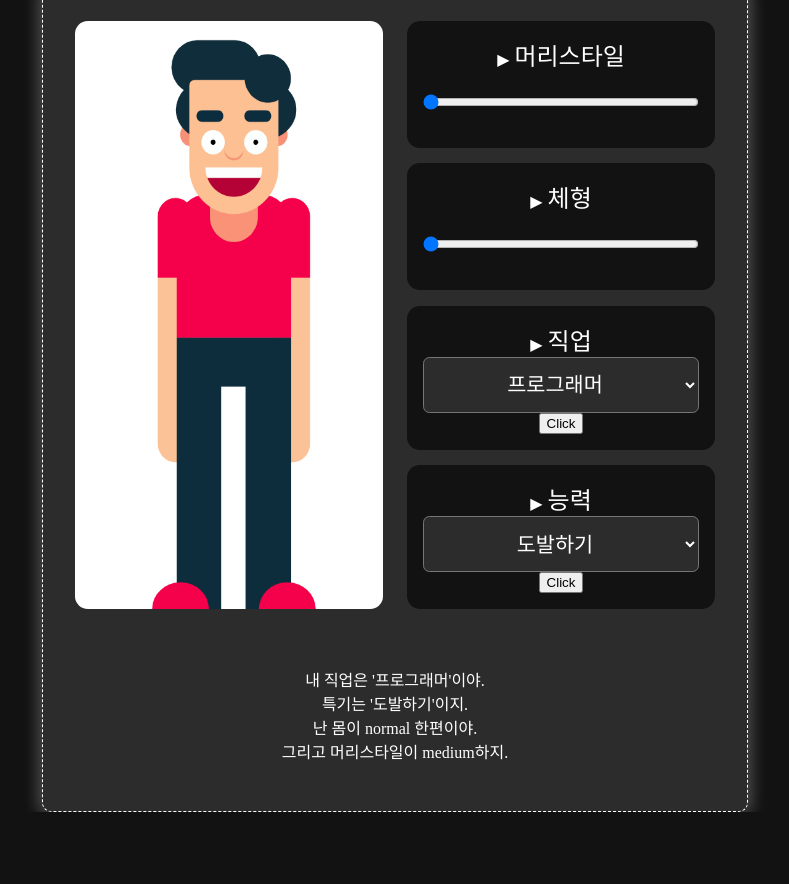
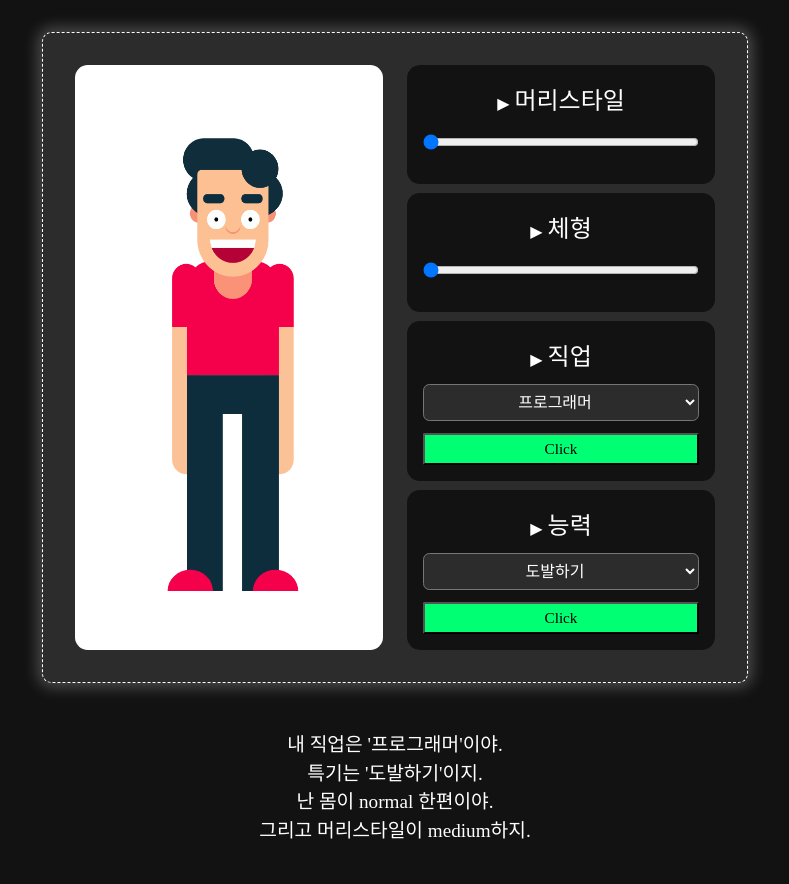
Before and after one commit to ddongule/js-character-maker, a plain HTML site: page index.html in a window 1280 px wide. Shown: the whole page, without its empty margins (245-1034 px from the left). Before the commit the page ends 812 px from the top, so only its background shows below. Drawn offline with Linux system fonts and the light colour scheme.

Commit message:
fix: add styles

```diff
--- a/index.css
+++ b/index.css
@@ -1,3 +1,7 @@
+* {
+  font-family: 'DOSSaemmul';
+}
+
 html,
 body {
   background: #121212;
@@ -8,12 +12,17 @@ body {
   font-family: 'DOSSaemmul';
 }
 
+select,
+input[type='range'] {
+  cursor: pointer;
+}
+
 .container {
   display: flex;
+  flex-direction: column;
   justify-content: center;
   align-items: center;
-  height: 100%;
-  padding: 0 1rem;
+  padding: 2rem 1rem;
   color: white;
   text-align: center;
 }
@@ -64,7 +73,7 @@ body {
 }
 
 .character-wrapper .infos > div:not(:last-child) {
-  margin-bottom: 5%;
+  margin-bottom: 3%;
 }
 
 .character-wrapper .infos > div span {
@@ -73,7 +82,7 @@ body {
 }
 
 .character-wrapper .infos .detail {
-  height: 3.5rem;
+  height: 3rem;
   display: flex;
   justify-content: center;
   align-items: center;
@@ -87,8 +96,8 @@ body {
 }
 
 .image {
-  width: 100%;
-  height: 100%;
+  width: 80%;
+  height: 80%;
 }
 
 .character-wrapper .infos .race {
@@ -97,5 +106,45 @@ body {
 .character-wrapper .infos .job {
 }
 
-.character-wrapper .infos .ability {
+.character-wrapper .infos .job .select-job,
+.character-wrapper .infos .ability .select-ability {
+  padding: 0.5rem;
+  font-size: 1rem;
+
+  background: #2c2c2c;
+  width: 100%;
+  border-radius: 0.4rem;
+  margin: 0.75rem 0;
+  color: white;
+  text-align: center;
 }
+
+.character-wrapper .infos .action-button {
+  width: 100%;
+  border-radius: 0.1rem;
+  cursor: pointer;
+  padding: 0.3rem 0;
+  font-size: 0.95rem;
+  color: black;
+}
+
+.character-wrapper .infos .action-button.btn-job,
+.character-wrapper .infos .action-button.btn-ability {
+  background: rgb(0, 255, 115);
+}
+
+.character-wrapper .infos .action-button.btn-job:hover,
+.character-wrapper .infos .action-button.btn-ability:hover {
+  background: rgb(0, 83, 38);
+  color: white;
+}
+
+.description {
+  color: white;
+  padding-bottom: 1rem;
+  font-size: 1.2rem;
+  display: flex;
+  justify-content: center;
+  align-items: center;
+  line-height: 1.5;
+}
--- a/index.html
+++ b/index.html
@@ -28,18 +28,21 @@
           </div>
           <div class="job">
             <div><span>▶</span>직업</div>
-            <select class="detail"></select>
-            <button class="action-button">Click</button>
+            <select class="select-job"></select>
+            <button class="action-button btn-job">Click</button>
           </div>
           <div class="ability">
             <div><span>▶</span>능력</div>
-            <select class="detail"></select>
-            <button class="action-button">Click</button>
+            <select class="select-ability"></select>
+            <button class="action-button btn-ability">Click</button>
           </div>
         </div>
+      </div>
+      <div class="description">
         <p class="introduction"></p>
       </div>
     </main>
+
     <script src="./src/index.js" type="module"></script>
   </body>
 </html>
```
